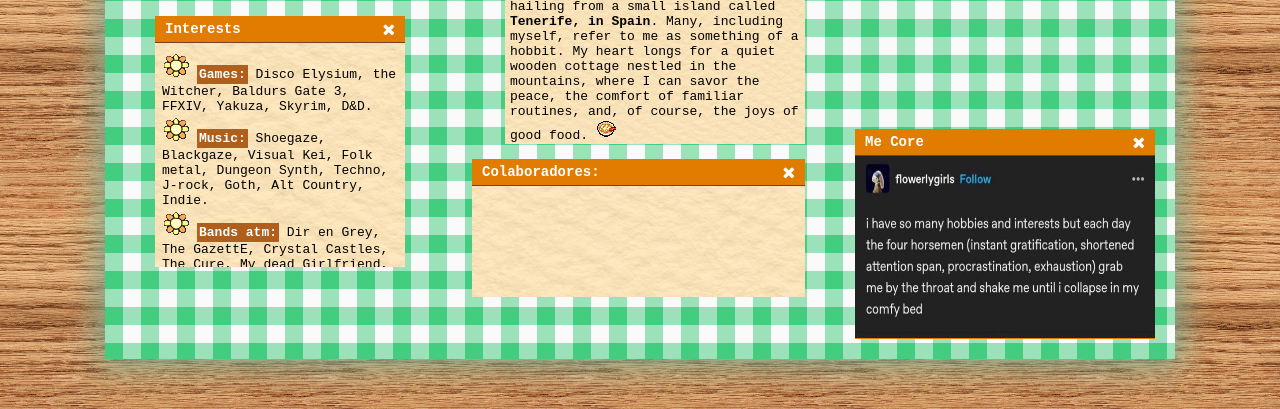
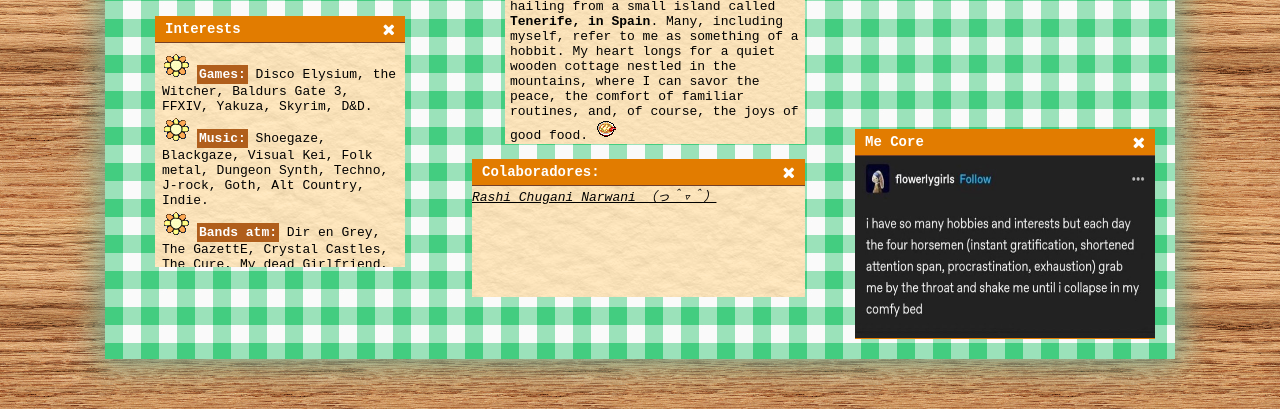
Before and after one commit to orgdpl-YoooKai/orgdpl-YoooKai.github.io, a plain HTML site: page index.html in a window 1280 px wide. Shown: the part 391-800 px from the top of the page. Drawn offline with Linux system fonts and the light colour scheme; files whose address does not match are found by name.

Commit message:
Update index.html

```diff
--- a/index.html
+++ b/index.html
@@ -132,7 +132,7 @@
                     <h2>Colaboradores:</h2>
                     <i class="fa fa-close" style="color:white"></i>
                 </div>
-
+                <i><a href="https://github.com/Chugani05">Rashi Chugani Narwani （っ＾▿＾）</a></i>
             </div>
 <!---->
 
```
